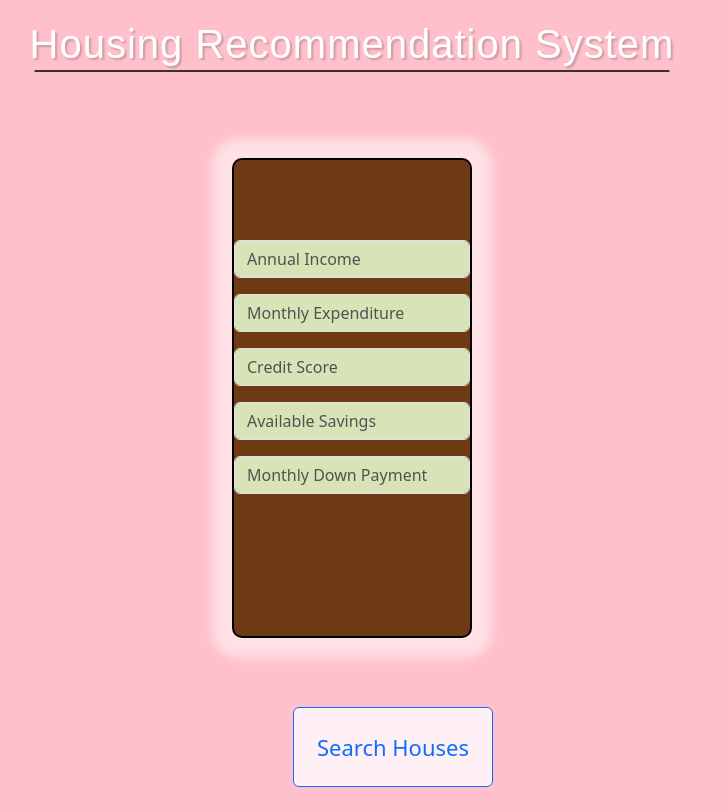
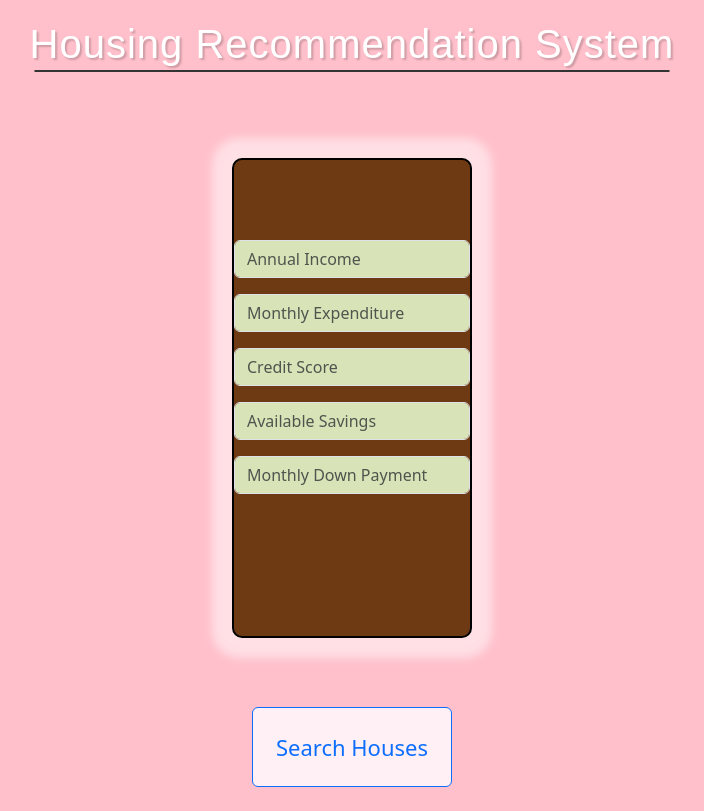
Before and after one commit to abiTheProgrammer/housing-rec-system, a React (Vite) app in the folder client/: page / in a window 1280 px wide. Shown: the whole page, without its empty margins (288-992 px from the left). Built offline with nearby package versions, Linux system fonts and the light colour scheme.

Commit message:
Button layout bug fix

```diff
--- a/client/src/components/first-page/UserInputs.css
+++ b/client/src/components/first-page/UserInputs.css
@@ -14,10 +14,11 @@
 #first-to-second-page-button
 {
   position: absolute;
-  left: 25%;
   top: 115%;
   width: 200px;
   height: 80px;
+  left: 50%;
+  transform: translateX(-50%);
 }
 
 .error-message {
```
